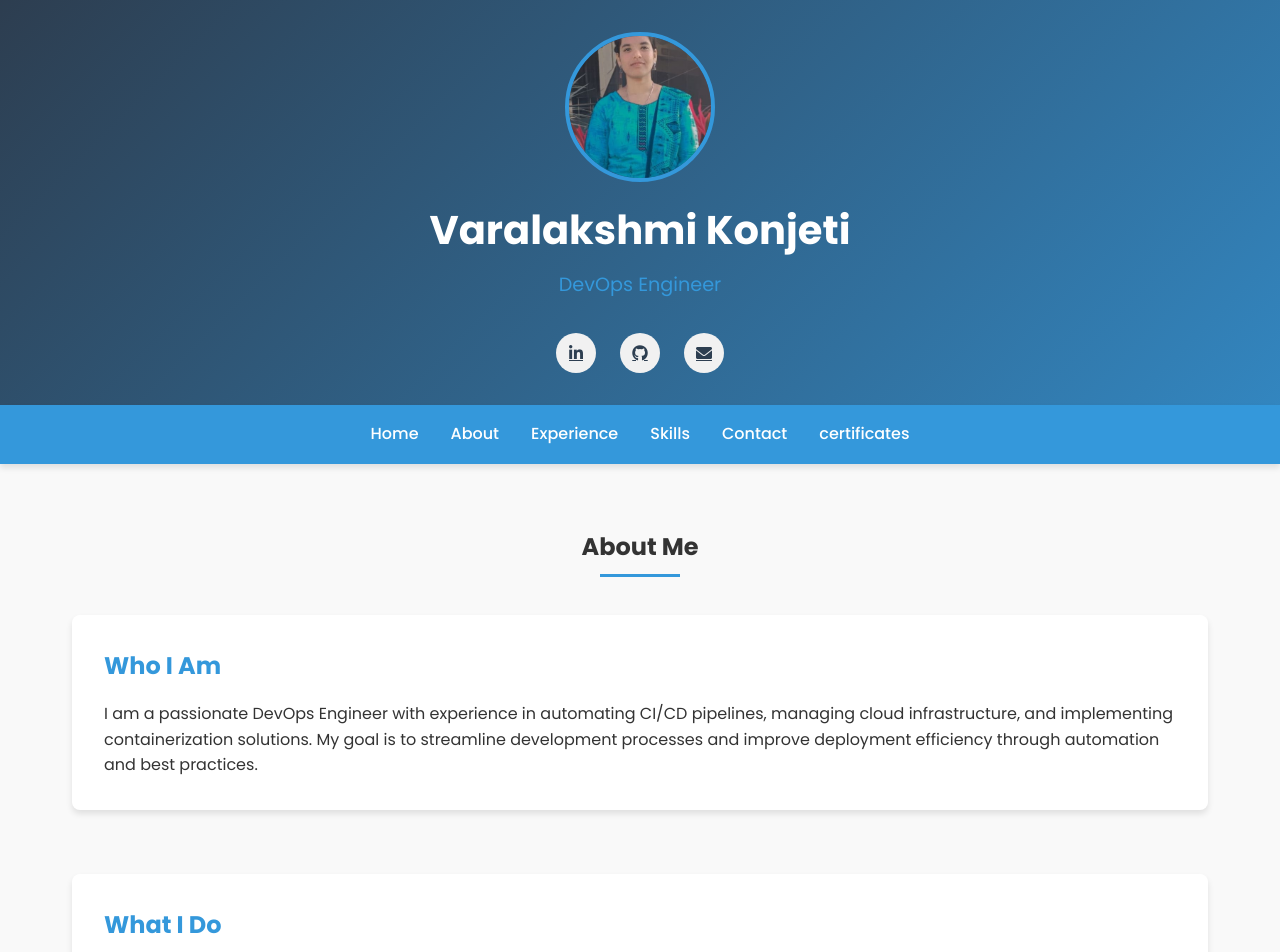
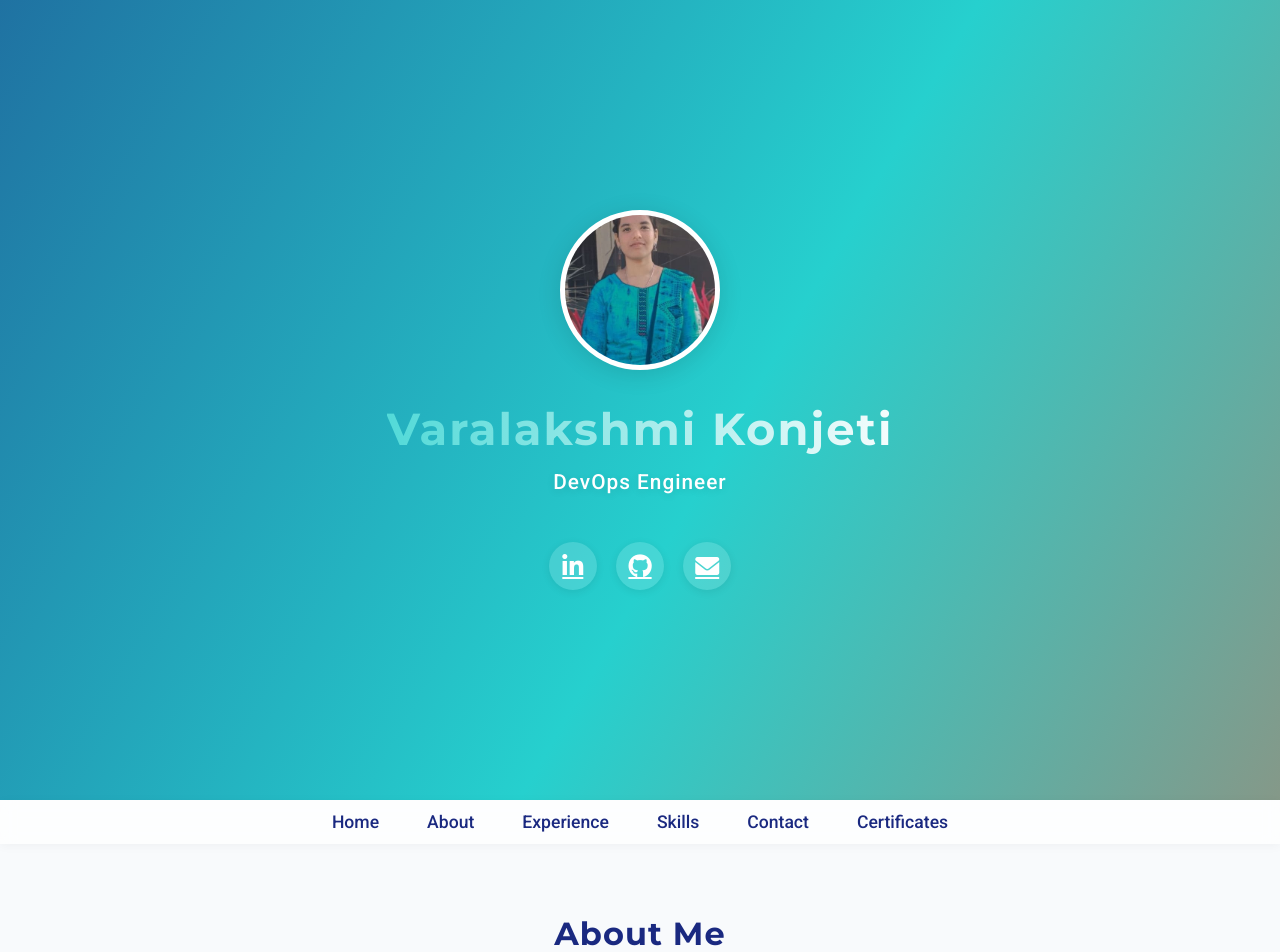
Before and after one commit to varalakshmikonjeti/konjeti-varalakshmi-portfolio, a plain HTML site: page index.html in a window 1280 px wide. Shown: the top 952 px of the page. Drawn offline with Linux system fonts and the light colour scheme.

Commit message:
Initial commit

```diff
--- a/index.html
+++ b/index.html
@@ -4,352 +4,327 @@
   <meta charset="UTF-8">
   <meta name="viewport" content="width=device-width, initial-scale=1.0">
   <title>Varalakshmi Konjeti - DevOps Engineer</title>
+  <!-- Google Fonts -->
+  <link href="https://fonts.googleapis.com/css2?family=Montserrat:wght@700&family=Roboto:wght@400;500&display=swap" rel="stylesheet">
+  <!-- Font Awesome -->
+  <link rel="stylesheet" href="https://cdnjs.cloudflare.com/ajax/libs/font-awesome/6.0.0/css/all.min.css">
   <style>
     :root {
-      --primary-color: #2d3e50;
-      --secondary-color: #3498db;
-      --accent-color: #e74c3c;
-      --light-bg: #f9f9f9;
-      --dark-text: #333;
-      --light-text: #fff;
-      --shadow: 0 4px 6px rgba(0, 0, 0, 0.1);
+      --primary: #1a2980;
+      --secondary: #26d0ce;
+      --accent: #ff512f;
+      --bg: #f8fafc;
+      --glass: rgba(255,255,255,0.6);
+      --shadow: 0 8px 32px 0 rgba(31, 38, 135, 0.15);
     }
 
-    * {
-      margin: 0;
-      padding: 0;
-      box-sizing: border-box;
-      font-family: 'Poppins', sans-serif;
+    * { box-sizing: border-box; margin: 0; padding: 0; }
+    body {
+      font-family: 'Roboto', sans-serif;
+      background: var(--bg);
+      color: #222;
+      line-height: 1.6;
+      min-height: 100vh;
     }
 
-    body {
-      background-color: var(--light-bg);
-      color: var(--dark-text);
-      line-height: 1.6;
+    /* HERO SECTION */
+    header {
+      min-height: 100vh;
+      display: flex;
+      flex-direction: column;
+      align-items: center;
+      justify-content: center;
+      background: linear-gradient(120deg, var(--primary), var(--secondary), var(--accent));
+      background-size: 200% 200%;
+      animation: gradientMove 8s ease-in-out infinite;
+      position: relative;
+      text-align: center;
+      color: #fff;
+      overflow: hidden;
+    }
+    @keyframes gradientMove {
+      0% { background-position: 0% 50%; }
+      50% { background-position: 100% 50%; }
+      100% { background-position: 0% 50%; }
+    }
+    .profile-img {
+      width: 160px; height: 160px;
+      border-radius: 50%;
+      border: 5px solid #fff;
+      margin-bottom: 1.5rem;
+      box-shadow: 0 4px 24px rgba(0,0,0,0.12);
+      object-fit: cover;
+      background: #fff;
+    }
+    .hero-title {
+      font-family: 'Montserrat', sans-serif;
+      font-size: 2.8rem;
+      letter-spacing: 2px;
+      font-weight: 700;
+      background: linear-gradient(90deg, #fff, #ff512f, #26d0ce, #fff);
+      background-size: 400% 400%;
+      -webkit-background-clip: text;
+      -webkit-text-fill-color: transparent;
+      animation: textGradient 4s ease-in-out infinite;
+    }
+    @keyframes textGradient {
+      0% {background-position: 0% 50%;}
+      50% {background-position: 100% 50%;}
+      100% {background-position: 0% 50%;}
+    }
+    .job-title {
+      font-size: 1.3rem;
+      color: #fff;
+      margin-bottom: 1.5rem;
+      letter-spacing: 1px;
+      font-weight: 500;
+      text-shadow: 0 2px 8px rgba(0,0,0,0.10);
+    }
+    .social-links {
+      display: flex;
+      justify-content: center;
+      gap: 1.2rem;
+      margin-top: 1.2rem;
+    }
+    .social-links a {
+      color: #fff;
+      background: rgba(255,255,255,0.15);
+      width: 48px; height: 48px;
+      border-radius: 50%;
+      display: flex; align-items: center; justify-content: center;
+      font-size: 1.5rem;
+      transition: background 0.3s, transform 0.3s;
+      box-shadow: 0 2px 8px rgba(0,0,0,0.08);
+    }
+    .social-links a:hover {
+      background: var(--accent);
+      color: #fff;
+      transform: translateY(-4px) scale(1.08);
     }
 
-    header {
-      background-color: var(--primary-color);
-      color: var(--light-text);
-      text-align: center;
-      padding: 2rem 0;
-      position: relative;
-      overflow: hidden;
-    }
-
-    .header-content {
-      position: relative;
-      z-index: 2;
-    }
-
-    header::before {
-      content: '';
-      position: absolute;
-      top: 0;
-      left: 0;
+    /* NAVIGATION */
+    nav {
       width: 100%;
-      height: 100%;
-      background: linear-gradient(135deg, rgba(45, 62, 80, 0.8) 0%, rgba(52, 152, 219, 0.8) 100%);
-      z-index: 1;
-    }
-
-    .profile-img {
-      width: 150px;
-      height: 150px;
-      border-radius: 50%;
-      border: 4px solid var(--secondary-color);
-      margin-bottom: 1rem;
-      object-fit: cover;
-    }
-
-    h1 {
-      font-size: 2.5rem;
-      margin-bottom: 0.5rem;
-    }
-
-    .job-title {
-      font-size: 1.2rem;
-      color: var(--secondary-color);
-      margin-bottom: 1rem;
-    }
-
-    nav {
-      background-color: var(--secondary-color);
+      background: rgba(255,255,255,0.7);
+      backdrop-filter: blur(8px);
       position: sticky;
       top: 0;
       z-index: 100;
-      box-shadow: var(--shadow);
+      box-shadow: 0 2px 10px rgba(0,0,0,0.04);
     }
-
     nav ul {
       display: flex;
       justify-content: center;
       list-style: none;
+      padding: 0.5rem 0;
+    }
+    nav li { margin: 0 1.5rem; }
+    nav a {
+      color: var(--primary);
+      font-weight: 500;
+      text-decoration: none;
+      font-size: 1.1rem;
+      padding: 0.6rem 0;
+      border-bottom: 2px solid transparent;
+      transition: color 0.3s, border-color 0.3s;
+    }
+    nav a.active, nav a:hover {
+      color: var(--accent);
+      border-bottom: 2px solid var(--accent);
     }
 
-    nav li {
-      margin: 0 1rem;
+    /* SECTIONS */
+    section {
+      padding: 4rem 0 3rem 0;
+      min-height: 60vh;
+      background: transparent;
+    }
+    .container {
+      max-width: 1000px;
+      margin: 0 auto;
+      padding: 0 1.5rem;
+    }
+    .section-title {
+      font-family: 'Montserrat', sans-serif;
+      font-size: 2rem;
+      text-align: center;
+      margin-bottom: 2.5rem;
+      color: var(--primary);
+      letter-spacing: 1px;
+      position: relative;
+      z-index: 1;
+    }
+    .section-title::after {
+      content: '';
+      display: block;
+      width: 60px;
+      height: 4px;
+      background: linear-gradient(90deg, var(--primary), var(--accent));
+      margin: 0.5rem auto 0 auto;
+      border-radius: 2px;
     }
 
-    nav a {
-      color: var(--light-text);
-      text-decoration: none;
-      padding: 1rem 0;
-      display: inline-block;
-      font-weight: 500;
-      transition: all 0.3s ease;
-      border-bottom: 2px solid transparent;
-    }
-
-    nav a:hover,
-    nav a.active {
-      border-bottom: 2px solid var(--light-text);
-    }
-
-    section {
-      padding: 4rem 0;
-    }
-
-    .container {
-      max-width: 1200px;
-      margin: 0 auto;
-      padding: 0 2rem;
-    }
-
-    .section-title {
-      text-align: center;
-      margin-bottom: 3rem;
-      position: relative;
-    }
-
-    .section-title::after {
-      content: '';
-      width: 80px;
-      height: 3px;
-      background-color: var(--secondary-color);
-      position: absolute;
-      bottom: -10px;
-      left: 50%;
-      transform: translateX(-50%);
-    }
-
-    .about-content {
-      display: flex;
-      flex-direction: column;
-      gap: 2rem;
-    }
-
+    /* GLASS CARDS */
     .card {
-      background-color: #fff;
-      border-radius: 8px;
+      background: var(--glass);
+      border-radius: 18px;
       box-shadow: var(--shadow);
       padding: 2rem;
       margin-bottom: 2rem;
-      transition: transform 0.3s ease;
+      transition: transform 0.3s;
+      border: 1.5px solid rgba(26,41,128,0.08);
+      backdrop-filter: blur(4px);
+    }
+    .card:hover { transform: translateY(-6px) scale(1.01); }
+
+    .card-title {
+      font-size: 1.3rem;
+      color: var(--accent);
+      margin-bottom: 1rem;
+      font-family: 'Montserrat', sans-serif;
     }
 
-    .card:hover {
-      transform: translateY(-5px);
+    /* ABOUT */
+    .about-content {
+      display: flex;
+      flex-wrap: wrap;
+      gap: 2rem;
+      justify-content: center;
+    }
+    .about-content .card {
+      flex: 1 1 320px;
+      min-width: 280px;
     }
 
-    .card-title {
-      color: var(--secondary-color);
-      margin-bottom: 1rem;
-      font-size: 1.5rem;
+    /* EXPERIENCE */
+    .experience-item ul {
+      margin-left: 1.2rem;
+      margin-top: 0.7rem;
     }
 
-    .experience-item {
-      margin-bottom: 2rem;
-    }
-
-    .experience-title {
-      font-size: 1.2rem;
-      color: var(--primary-color);
-      margin-bottom: 0.5rem;
-    }
-
-    .experience-company {
-      font-weight: 600;
-      margin-bottom: 0.5rem;
-      color: var(--secondary-color);
-    }
-
+    /* SKILLS */
     .skills-container {
       display: flex;
       flex-wrap: wrap;
-      gap: 1rem;
-      margin-top: 1.5rem;
+      gap: 0.8rem;
+      margin-top: 1.2rem;
+    }
+    .skill {
+      background: linear-gradient(90deg, var(--primary), var(--secondary));
+      color: #fff;
+      padding: 0.5rem 1.2rem;
+      border-radius: 20px;
+      font-size: 1rem;
+      font-weight: 500;
+      box-shadow: 0 1px 4px rgba(26,41,128,0.07);
+      transition: background 0.3s, transform 0.2s;
+      cursor: pointer;
+      letter-spacing: 0.5px;
+    }
+    .skill:hover {
+      background: var(--accent);
+      transform: scale(1.08);
     }
 
-    .skill {
-      background-color: var(--primary-color);
-      color: var(--light-text);
-      padding: 0.5rem 1rem;
-      border-radius: 20px;
-      font-size: 0.9rem;
-      transition: all 0.3s ease;
+    /* CONTACT */
+    .contact-info {
+      display: flex;
+      flex-wrap: wrap;
+      gap: 2rem;
+      justify-content: center;
     }
-
-    .skill:hover {
-      background-color: var(--secondary-color);
-      transform: translateY(-3px);
-    }
-
-    .contact-info {
-      display: grid;
-      grid-template-columns: repeat(auto-fit, minmax(300px, 1fr));
-      gap: 2rem;
-    }
-
     .contact-item {
       display: flex;
       align-items: center;
       margin-bottom: 1rem;
+      font-size: 1.07rem;
     }
-
     .contact-item i {
       font-size: 1.5rem;
-      color: var(--secondary-color);
+      color: var(--secondary);
       margin-right: 1rem;
       width: 30px;
     }
+    .contact-item a {
+      color: var(--primary);
+      text-decoration: none;
+      transition: color 0.3s;
+    }
+    .contact-item a:hover { color: var(--accent); }
 
-    .contact-item a {
-      color: var(--dark-text);
-      text-decoration: none;
-      transition: color 0.3s ease;
+    /* CERTIFICATES */
+    #certificates ul {
+      margin-left: 1.2rem;
+      margin-top: 0.7rem;
     }
 
-    .contact-item a:hover {
-      color: var(--secondary-color);
-    }
-
-    .social-links {
-      display: flex;
-      justify-content: center;
-      gap: 1.5rem;
+    /* FOOTER */
+    footer {
+      background: linear-gradient(90deg, var(--primary), var(--secondary));
+      color: #fff;
+      text-align: center;
+      padding: 2rem 0 1.2rem 0;
+      letter-spacing: 1px;
+      font-size: 1.1rem;
       margin-top: 2rem;
     }
 
-    .social-links a {
-      color: var(--primary-color);
-      background-color: #f1f1f1;
-      width: 40px;
-      height: 40px;
-      border-radius: 50%;
-      display: flex;
-      align-items: center;
-      justify-content: center;
-      transition: all 0.3s ease;
-    }
-
-    .social-links a:hover {
-      background-color: var(--secondary-color);
-      color: var(--light-text);
-      transform: translateY(-3px);
-    }
-
-    footer {
-      background-color: var(--primary-color);
-      color: var(--light-text);
-      text-align: center;
-      padding: 2rem 0;
-    }
-
+    /* BACK TO TOP */
     .back-to-top {
       position: fixed;
-      bottom: 20px;
-      right: 20px;
-      background-color: var(--secondary-color);
-      color: var(--light-text);
-      width: 40px;
-      height: 40px;
+      bottom: 32px;
+      right: 32px;
+      background: var(--accent);
+      color: #fff;
+      width: 48px; height: 48px;
       border-radius: 50%;
-      display: flex;
-      align-items: center;
-      justify-content: center;
+      display: flex; align-items: center; justify-content: center;
       text-decoration: none;
-      box-shadow: var(--shadow);
+      box-shadow: 0 2px 10px rgba(0,0,0,0.12);
       opacity: 0;
       pointer-events: none;
-      transition: all 0.3s ease;
+      transition: opacity 0.3s, background 0.3s;
+      z-index: 200;
+      font-size: 1.3rem;
     }
-
     .back-to-top.active {
       opacity: 1;
       pointer-events: auto;
     }
+    .back-to-top:hover { background: var(--primary); }
 
-    /* Animations */
-    @keyframes fadeIn {
-      from { opacity: 0; transform: translateY(20px); }
-      to { opacity: 1; transform: translateY(0); }
+    /* ANIMATIONS */
+    .animate { opacity: 0; transform: translateY(30px); transition: all 0.8s cubic-bezier(.4,0,.2,1); }
+    .animate.visible { opacity: 1; transform: translateY(0); }
+
+    /* RESPONSIVE */
+    @media (max-width: 900px) {
+      .about-content { flex-direction: column; align-items: stretch; }
     }
-
-    .animate {
-      animation: fadeIn 0.6s ease forwards;
-    }
-
-    /* Responsive design */
-    @media (max-width: 768px) {
-      nav ul {
-        flex-direction: column;
-        align-items: center;
-      }
-
-      nav li {
-        margin: 0.5rem 0;
-      }
-    }
-
-    /* Icons using Font Awesome */
-    .fas, .fab {
-      display: inline-block;
-      font-style: normal;
-      font-variant: normal;
-      text-rendering: auto;
-      line-height: 1;
-    }
-
-    /* Custom scrollbar */
-    ::-webkit-scrollbar {
-      width: 10px;
-    }
-
-    ::-webkit-scrollbar-track {
-      background: #f1f1f1;
-    }
-
-    ::-webkit-scrollbar-thumb {
-      background: var(--secondary-color);
-      border-radius: 5px;
-    }
-
-    ::-webkit-scrollbar-thumb:hover {
-      background: var(--primary-color);
+    @media (max-width: 600px) {
+      .container { padding: 0 0.5rem; }
+      section { padding: 2.5rem 0 2rem 0; }
+      .profile-img { width: 110px; height: 110px; }
+      .hero-title { font-size: 2rem; }
+      nav ul { flex-direction: column; }
+      nav li { margin: 0.5rem 0; }
     }
   </style>
-  <link rel="stylesheet" href="https://cdnjs.cloudflare.com/ajax/libs/font-awesome/6.0.0/css/all.min.css">
-  <link href="https://fonts.googleapis.com/css2?family=Poppins:wght@300;400;500;600;700&display=swap" rel="stylesheet">
 </head>
 <body>
-  <!-- Header Section -->
+  <!-- HERO SECTION -->
   <header id="home">
-    <div class="header-content animate">
-      <div style="display: flex; justify-content: center;">
     <img src="profile.jpeg" alt="Varalakshmi Konjeti" class="profile-img">
-      </div>
-      <h1>Varalakshmi Konjeti</h1>
+    <h1 class="hero-title">Varalakshmi Konjeti</h1>
     <p class="job-title">DevOps Engineer</p>
     <div class="social-links">
       <a href="https://www.linkedin.com/in/varalakshmi-konjeti-5b2408229/" target="_blank" aria-label="LinkedIn"><i class="fab fa-linkedin-in"></i></a>
       <a href="https://github.com/varalakshmikonjeti" target="_blank" aria-label="GitHub"><i class="fab fa-github"></i></a>
       <a href="mailto:varalakshmikonjeti06@gmail.com" aria-label="Email"><i class="fas fa-envelope"></i></a>
     </div>
-    </div>
   </header>
 
-  <!-- Navigation -->
+  <!-- NAVIGATION -->
   <nav>
     <ul>
       <li><a href="#home" class="active">Home</a></li>
@@ -357,11 +332,11 @@
       <li><a href="#experience">Experience</a></li>
       <li><a href="#skills">Skills</a></li>
       <li><a href="#contact">Contact</a></li>
-      <li><a href="#certificates">certificates</a></li>
+      <li><a href="#certificates">Certificates</a></li>
     </ul>
   </nav>
 
-  <!-- About Section -->
+  <!-- ABOUT -->
   <section id="about" class="animate">
     <div class="container">
       <h2 class="section-title">About Me</h2>
@@ -378,32 +353,32 @@
     </div>
   </section>
 
-  <!-- Experience Section -->
-  <section id="experience" class="animate" style="background-color: #f1f1f1;">
+  <!-- EXPERIENCE -->
+  <section id="experience" class="animate">
     <div class="container">
       <h2 class="section-title">Experience</h2>
       <div class="card">
         <div class="experience-item">
-          <h3 class="experience-title">DevOps Intern</h3>
+          <h3 class="card-title">DevOps Intern</h3>
           <p class="experience-company">OPEN Financial Technologies</p>
           <p>During my 6-month DevOps internship, I worked on:</p>
-          <ul style="margin-left: 20px; margin-top: 10px;">
+          <ul>
             <li>Automating CI/CD pipelines using Jenkins to streamline deployment processes</li>
-            <li>Managing infrastructure on AWS, including EC2 instances, S3 buckets, and IAM roles</li>
-            <li>Containerizing applications using Docker and orchestrating with Kubernetes</li>
-            <li>Infrastructure provisioning using Terraform for creating and managing cloud resources</li>
-            <li>Migrating environments from AMD to ARM architecture and ensuring smooth transitions</li>
-            <li>Configuring monitoring tools like Sumo Logic for log management and alerting</li>
-            <li>Creating Docker base images that were used across different projects</li>
-            <li>Developing Ansible playbooks to automate application deployment based on manifest file configurations</li>
-            <li>Integrating Ansible scripts into Jenkins pipelines for consistent deployment processes</li>
+            <li>Managing infrastructure on AWS, including EC2, S3, IAM</li>
+            <li>Containerizing applications with Docker and orchestrating with Kubernetes</li>
+            <li>Infrastructure provisioning using Terraform</li>
+            <li>Migrating environments from AMD to ARM architecture</li>
+            <li>Configuring monitoring tools like Sumo Logic</li>
+            <li>Creating Docker base images for projects</li>
+            <li>Developing Ansible playbooks for deployment automation</li>
+            <li>Integrating Ansible scripts into Jenkins pipelines</li>
           </ul>
         </div>
       </div>
     </div>
   </section>
 
-  <!-- Skills Section -->
+  <!-- SKILLS -->
   <section id="skills" class="animate">
     <div class="container">
       <h2 class="section-title">Skills</h2>
@@ -430,8 +405,8 @@
     </div>
   </section>
 
-  <!-- Contact Section -->
-  <section id="contact" class="animate" style="background-color: #f1f1f1;">
+  <!-- CONTACT -->
+  <section id="contact" class="animate">
     <div class="container">
       <h2 class="section-title">Contact Me</h2>
       <div class="card">
@@ -461,7 +436,7 @@
     </div>
   </section>
 
-  <!-- Certificates Section -->
+  <!-- CERTIFICATES -->
   <section id="certificates" class="animate">
     <div class="container">
       <h2 class="section-title">Certificates</h2>
@@ -477,15 +452,15 @@
     </div>
   </section>
 
-
-  <!-- Footer -->
+  <!-- FOOTER -->
   <footer>
     <div class="container">
       <p>&copy; 2025 Varalakshmi Konjeti. All Rights Reserved.</p>
     </div>
   </footer>
 
-  <a href="#home" class="back-to-top" id="backToTop">
+  <!-- BACK TO TOP BUTTON -->
+  <a href="#home" class="back-to-top" id="backToTop" aria-label="Back to top">
     <i class="fas fa-arrow-up"></i>
   </a>
 
@@ -494,56 +469,47 @@
     document.querySelectorAll('nav a').forEach(anchor => {
       anchor.addEventListener('click', function(e) {
         e.preventDefault();
-
         const targetId = this.getAttribute('href');
         const targetSection = document.querySelector(targetId);
-
-        window.scrollTo({
-          top: targetSection.offsetTop,
-          behavior: 'smooth'
-        });
-
-        // Update active link
+        window.scrollTo({ top: targetSection.offsetTop - 10, behavior: 'smooth' });
         document.querySelectorAll('nav a').forEach(link => link.classList.remove('active'));
         this.classList.add('active');
       });
     });
 
-    // Back to top button functionality
+    // Back to top button
     const backToTopButton = document.getElementById('backToTop');
-
     window.addEventListener('scroll', () => {
-      if (window.pageYOffset > 300) {
+      if (window.pageYOffset > 400) {
         backToTopButton.classList.add('active');
       } else {
         backToTopButton.classList.remove('active');
       }
     });
 
-    backToTopButton.addEventListener('click', (e) => {
-      e.preventDefault();
-      window.scrollTo({
-        top: 0,
-        behavior: 'smooth'
+    // Animated sections on scroll
+    function revealOnScroll() {
+      document.querySelectorAll('.animate').forEach(section => {
+        const rect = section.getBoundingClientRect();
+        if (rect.top < window.innerHeight - 80) {
+          section.classList.add('visible');
+        }
       });
-    });
+    }
+    window.addEventListener('scroll', revealOnScroll);
+    window.addEventListener('load', revealOnScroll);
 
-    // Update active navigation link on scroll
+    // Update active nav link on scroll
     window.addEventListener('scroll', () => {
       const sections = document.querySelectorAll('section');
       const navLinks = document.querySelectorAll('nav a');
-
       let current = '';
-
       sections.forEach(section => {
-        const sectionTop = section.offsetTop;
-        const sectionHeight = section.clientHeight;
-
-        if (window.pageYOffset >= sectionTop - 200) {
+        const sectionTop = section.offsetTop - 120;
+        if (window.pageYOffset >= sectionTop) {
           current = section.getAttribute('id');
         }
       });
-
       navLinks.forEach(link => {
         link.classList.remove('active');
         if (link.getAttribute('href') === `#${current}`) {
@@ -551,19 +517,6 @@
         }
       });
     });
-
-    // Animate sections on scroll
-    const observer = new IntersectionObserver((entries) => {
-      entries.forEach(entry => {
-        if (entry.isIntersecting) {
-          entry.target.classList.add('animate');
-        }
-      });
-    }, { threshold: 0.1 });
-
-    document.querySelectorAll('section').forEach(section => {
-      observer.observe(section);
-    });
   </script>
 </body>
 </html>
```
Lines whose indentation alone changed are shown as unchanged.
